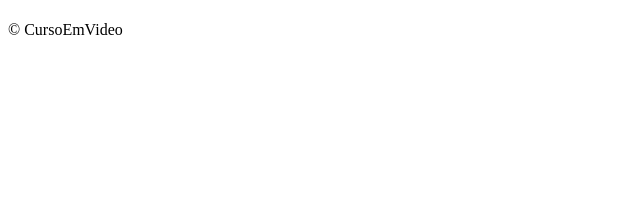
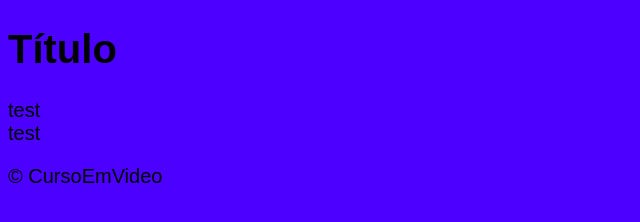
Before and after one commit to sarahguerreiro/javascript, a plain HTML site: page aula12ex/modelo.html in a window 1280 px wide. Shown: the whole page, without its empty margins (0-640 px from the left). Drawn offline with Linux system fonts and the light colour scheme.

Commit message:
cria um arquivo style.css e adc um título generico

```diff
--- a/aula12ex/modelo.html
+++ b/aula12ex/modelo.html
@@ -5,19 +5,20 @@
     <meta http-equiv="X-UA-Compatible" content="IE=edge">
     <meta name="viewport" content="width=device-width, initial-scale=1.0">
     <title>Modelo de Exercício</title>
+    <link rel="stylesheet" href="style.css">
 </head>
 <body>
     <header>
-      <h1> </h1>
+      <h1>Título</h1>
     </header>
 
     <section>
        <div>
-
+         test
        </div>
 
        <div>
-
+       test
        </div>
     </section>
 
--- /dev/null
+++ b/aula12ex/style.css
@@ -0,0 +1,12 @@
+body {
+  background-color: rgb(76, 0, 255);
+  font: normal 15pt Arial;
+}
+
+header {
+
+}
+
+footer {
+
+}
```
